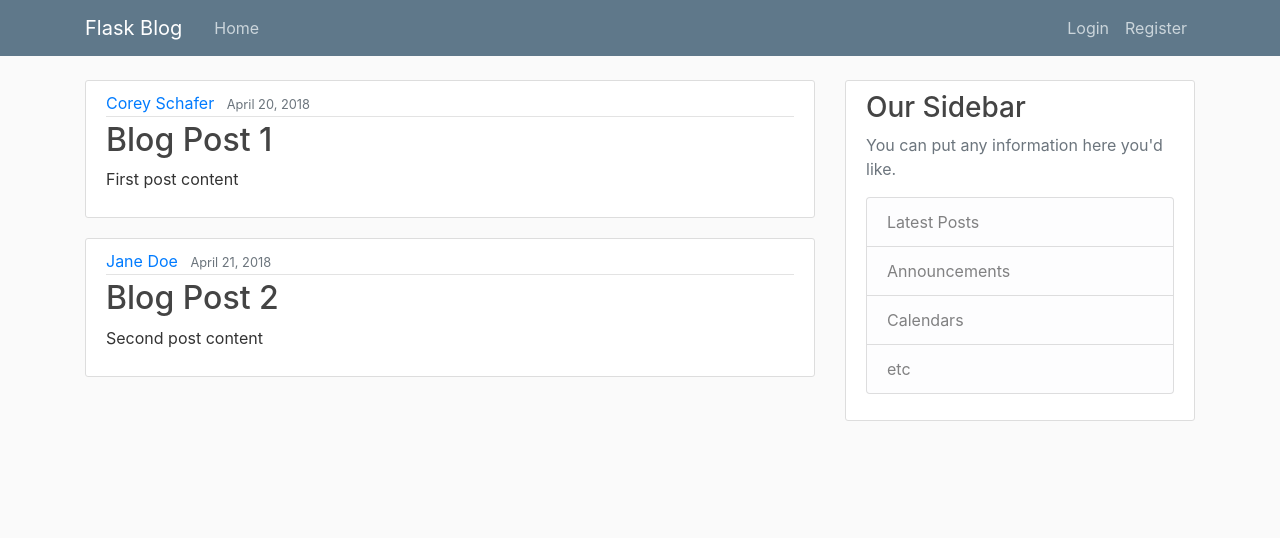
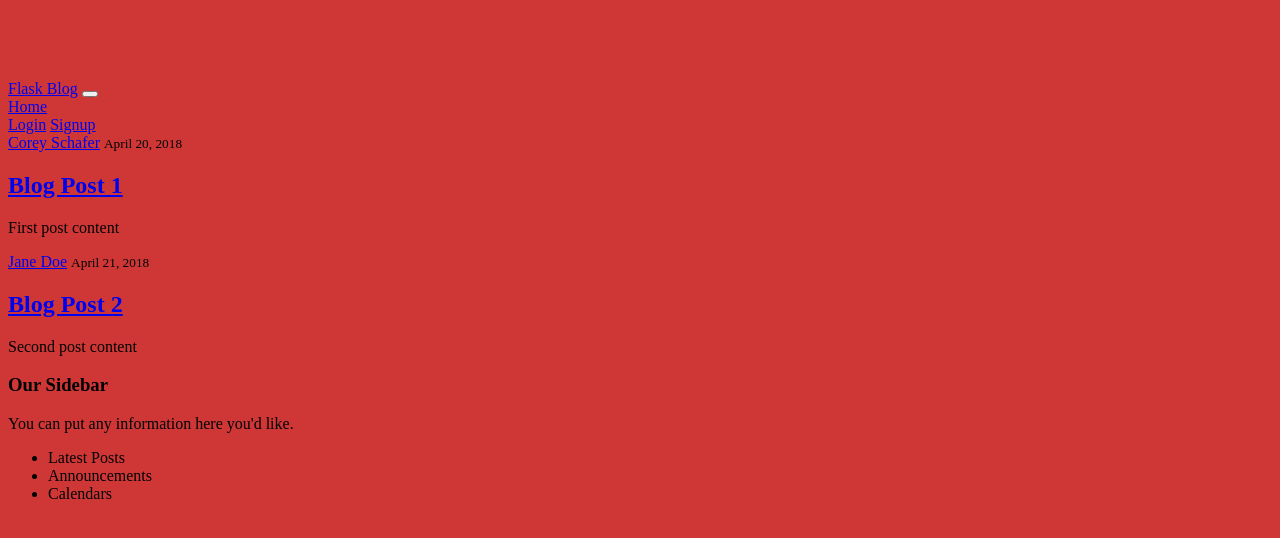
Before and after one commit to CodingLife1024/FlaskPractice, a Flask app: page /home in a window 1280 px wide. Shown: the top 538 px of the page. Run offline with Flask 3, Linux system fonts and the light colour scheme; some libraries are stand-ins or nearby versions.

Commit message:
EXPERIMENT

```diff
--- a/app.py
+++ b/app.py
@@ -49,6 +49,13 @@ def login():
             flash('Login Unsuccessful. Please check username and password', 'danger')
     return render_template('login.html', title='Login', form=form)
 
+@app.route("/populr")
+def popular():
+    return 'popupal'
+
+@app.route("/timeline")
+def timeline():
+    return 'timeline'
 
 if __name__ == '__main__':
     app.run(debug=True)
--- a/static/main.css
+++ b/static/main.css
@@ -1,9 +1,9 @@
 body {
-  background: #fafafa;
-  color: #333333;
+  background: #cf3737;
+  color: #000000;
   margin-top: 5rem;
 }
-
+/*
 h1, h2, h3, h4, h5, h6 {
   color: #444444;
 }
@@ -77,4 +77,4 @@ a.article-title:hover {
 
 .account-heading {
   font-size: 2.5rem;
-}
+} */
--- a/templates/layout.html
+++ b/templates/layout.html
@@ -4,9 +4,6 @@
     <!-- Required meta tags -->
     <meta charset="utf-8">
     <meta name="viewport" content="width=device-width, initial-scale=1, shrink-to-fit=no">
-
-    <!-- Bootstrap CSS -->
-    <link rel="stylesheet" href="https://maxcdn.bootstrapcdn.com/bootstrap/4.0.0/css/bootstrap.min.css" integrity="sha384-Gn5384xqQ1aoWXA+058RXPxPg6fy4IWvTNh0E263XmFcJlSAwiGgFAW/dAiS6JXm" crossorigin="anonymous">
 
     <link rel="stylesheet" type="text/css" href="{{ url_for('static', filename='main.css') }}">
 
@@ -18,21 +15,21 @@
 </head>
 <body>
     <header class="site-header">
-      <nav class="navbar navbar-expand-md navbar-dark bg-steel fixed-top">
+      <nav>
         <div class="container">
-          <a class="navbar-brand mr-4" href="/">Flask Blog</a>
-          <button class="navbar-toggler" type="button" data-toggle="collapse" data-target="#navbarToggle" aria-controls="navbarToggle" aria-expanded="false" aria-label="Toggle navigation">
+          <a href="/">Flask Blog</a>
+          <button class="button">
             <span class="navbar-toggler-icon"></span>
           </button>
           <div class="collapse navbar-collapse" id="navbarToggle">
-            <div class="navbar-nav mr-auto">
-              <a class="nav-item nav-link" href="{{ url_for('home') }}">Home</a>
+            <div class="home">
+              <a class="home" href="{{ url_for('home') }}">Home</a>
             </div>
             <!-- Navbar Right Side -->
-            <div class="navbar-nav">
-              <a class="nav-item nav-link" href="{{ url_for('login') }}">Login</a>
-              <a class="nav-item nav-link" href="{{ url_for('register') }}">Register</a>
-            </div>
+            <nav>
+              <a href="{{ url_for('login') }}">Login</a>
+              <a href="{{ url_for('register') }}">Signup</a>
+            </nav>
           </div>
         </div>
       </nav>
@@ -51,15 +48,14 @@
           {% endwith %}
           {% block content %}{% endblock %}
         </div>
-        <div class="col-md-4">
+        <div class="gg">
           <div class="content-section">
             <h3>Our Sidebar</h3>
-            <p class='text-muted'>You can put any information here you'd like.
+            <p>You can put any information here you'd like.
               <ul class="list-group">
-                <li class="list-group-item list-group-item-light">Latest Posts</li>
-                <li class="list-group-item list-group-item-light">Announcements</li>
-                <li class="list-group-item list-group-item-light">Calendars</li>
-                <li class="list-group-item list-group-item-light">etc</li>
+                <li>Latest Posts</li>
+                <li>Announcements</li>
+                <li>Calendars</li>
               </ul>
             </p>
           </div>
@@ -67,11 +63,5 @@
       </div>
     </main>
 
-
-    <!-- Optional JavaScript -->
-    <!-- jQuery first, then Popper.js, then Bootstrap JS -->
-    <script src="https://code.jquery.com/jquery-3.2.1.slim.min.js" integrity="sha384-KJ3o2DKtIkvYIK3UENzmM7KCkRr/rE9/Qpg6aAZGJwFDMVNA/GpGFF93hXpG5KkN" crossorigin="anonymous"></script>
-    <script src="https://cdnjs.cloudflare.com/ajax/libs/popper.js/1.12.9/umd/popper.min.js" integrity="sha384-ApNbgh9B+Y1QKtv3Rn7W3mgPxhU9K/ScQsAP7hUibX39j7fakFPskvXusvfa0b4Q" crossorigin="anonymous"></script>
-    <script src="https://maxcdn.bootstrapcdn.com/bootstrap/4.0.0/js/bootstrap.min.js" integrity="sha384-JZR6Spejh4U02d8jOt6vLEHfe/JQGiRRSQQxSfFWpi1MquVdAyjUar5+76PVCmYl" crossorigin="anonymous"></script>
 </body>
 </html>
```
Also changed, not shown: static/loginSignup.css (added).
